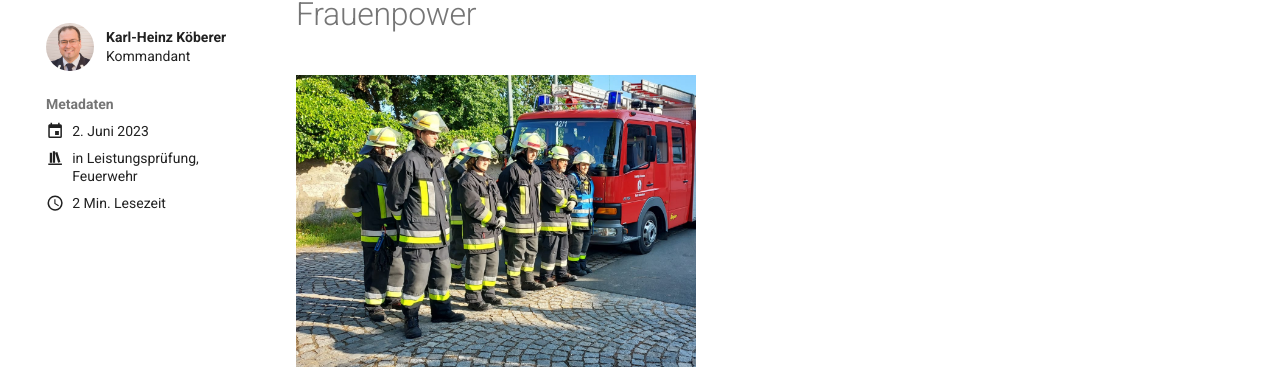
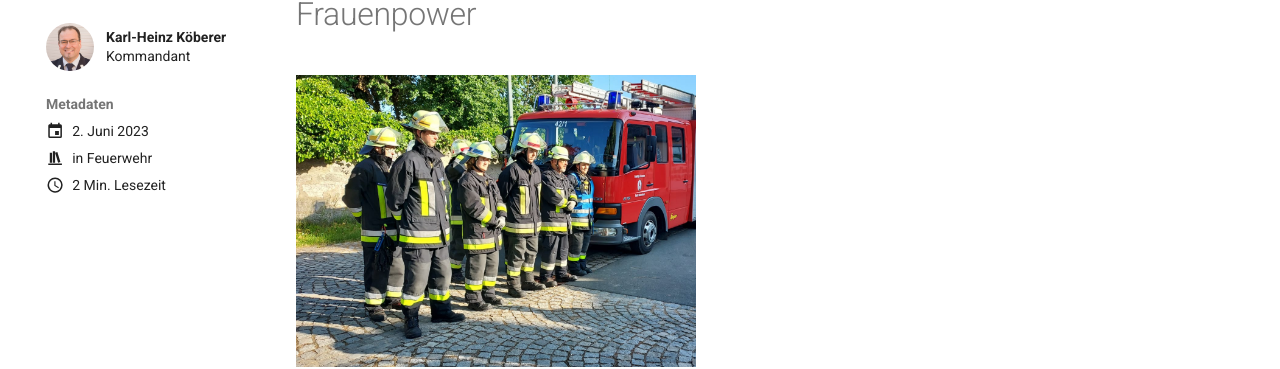
Before and after one commit to FFW-Baudenbach/Homepage, an MkDocs documentation site: the page built from docs/posts/20230602.md, in a window 1280 px wide. Shown: the part 194-563 px from the top of the page. Built offline with MkDocs 1.6.1 and Material for MkDocs 9.7.7, drawn with Linux system fonts in a browser that asks for light colours; plug-ins that fetch from the network failed and are left out.

Commit message:
Tags behoben

```diff
--- a/docs/posts/20230602.md
+++ b/docs/posts/20230602.md
@@ -3,7 +3,6 @@ authors:
   - kommandant
 date: 2023-06-02
 categories:
-  - Leistungsprüfung
   - Feuerwehr
 ---
 
```
